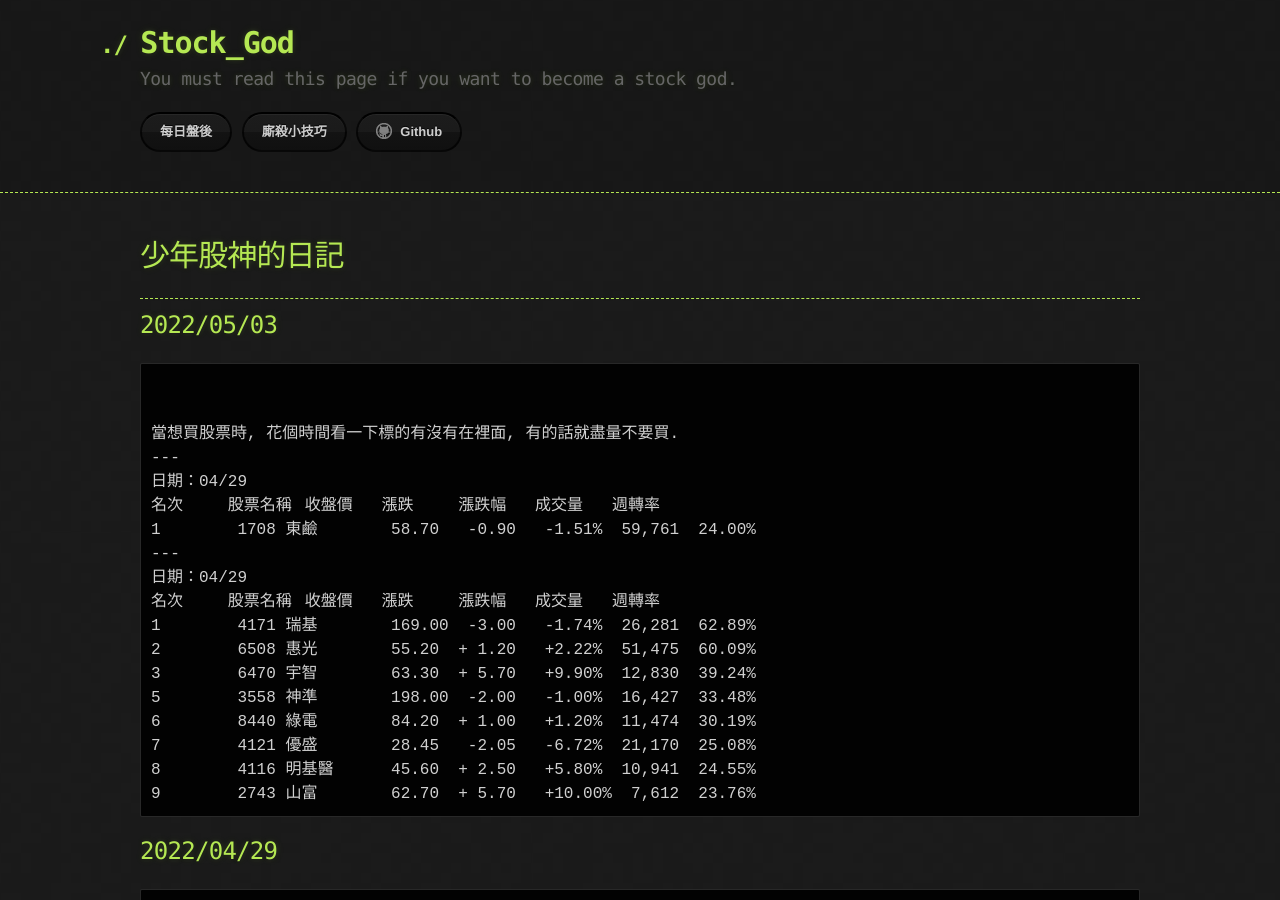
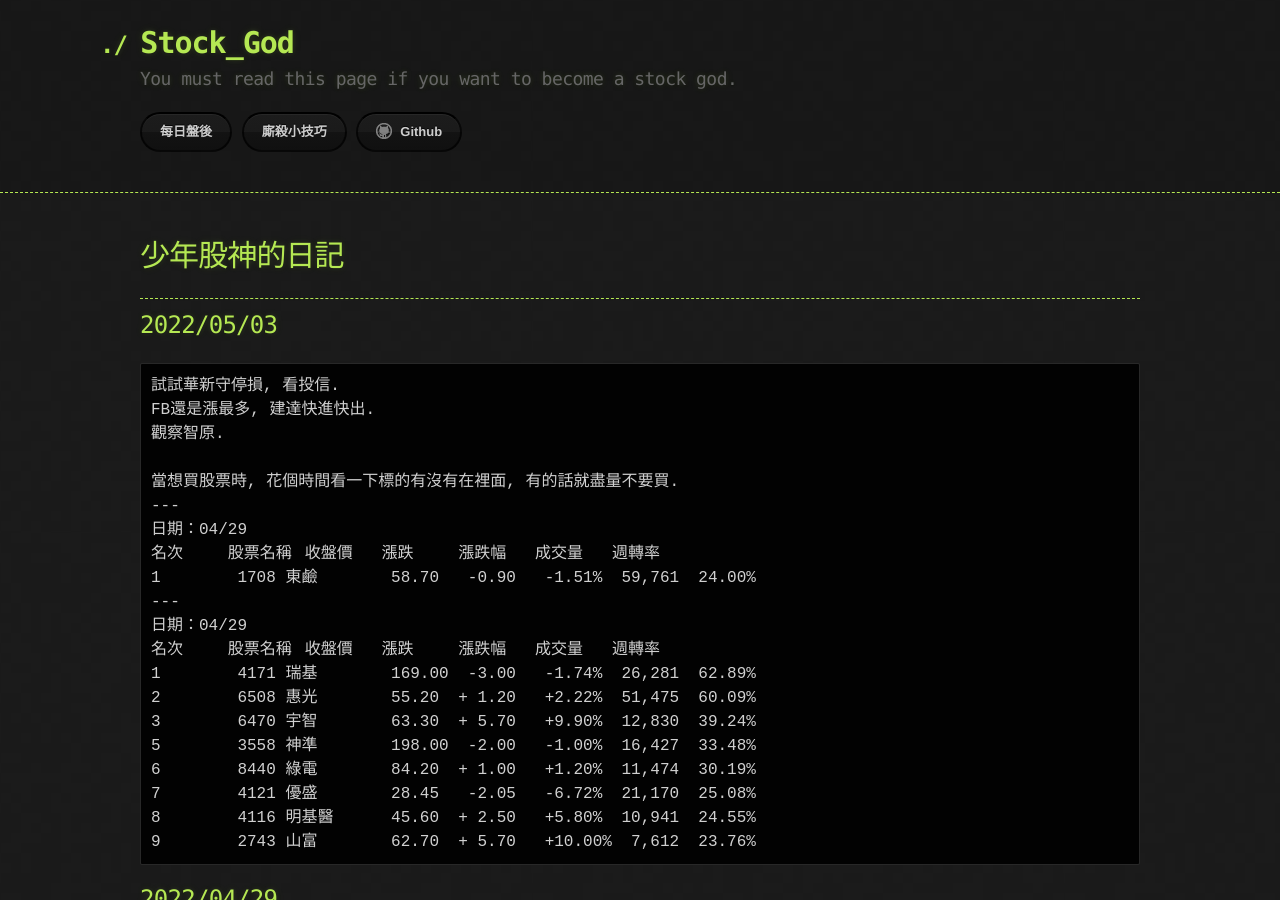
Before and after one commit to lepg5487/Stock_God, a Jekyll site: the page built from index.md, in a window 1280 px wide and 900 px high. Built offline with Jekyll 4.4.1, drawn with Linux system fonts in a browser that asks for light colours; our own code applies the rules of GitHub Pages for plain Markdown files.

Commit message:
Update index.md

````diff
--- a/index.md
+++ b/index.md
@@ -8,7 +8,9 @@ layout: testlayouts
 
 ## 2022/05/03
 ```
-
+試試華新守停損, 看投信.
+FB還是漲最多, 建達快進快出.
+觀察智原.
 
 當想買股票時, 花個時間看一下標的有沒有在裡面, 有的話就盡量不要買.
 ---
````
